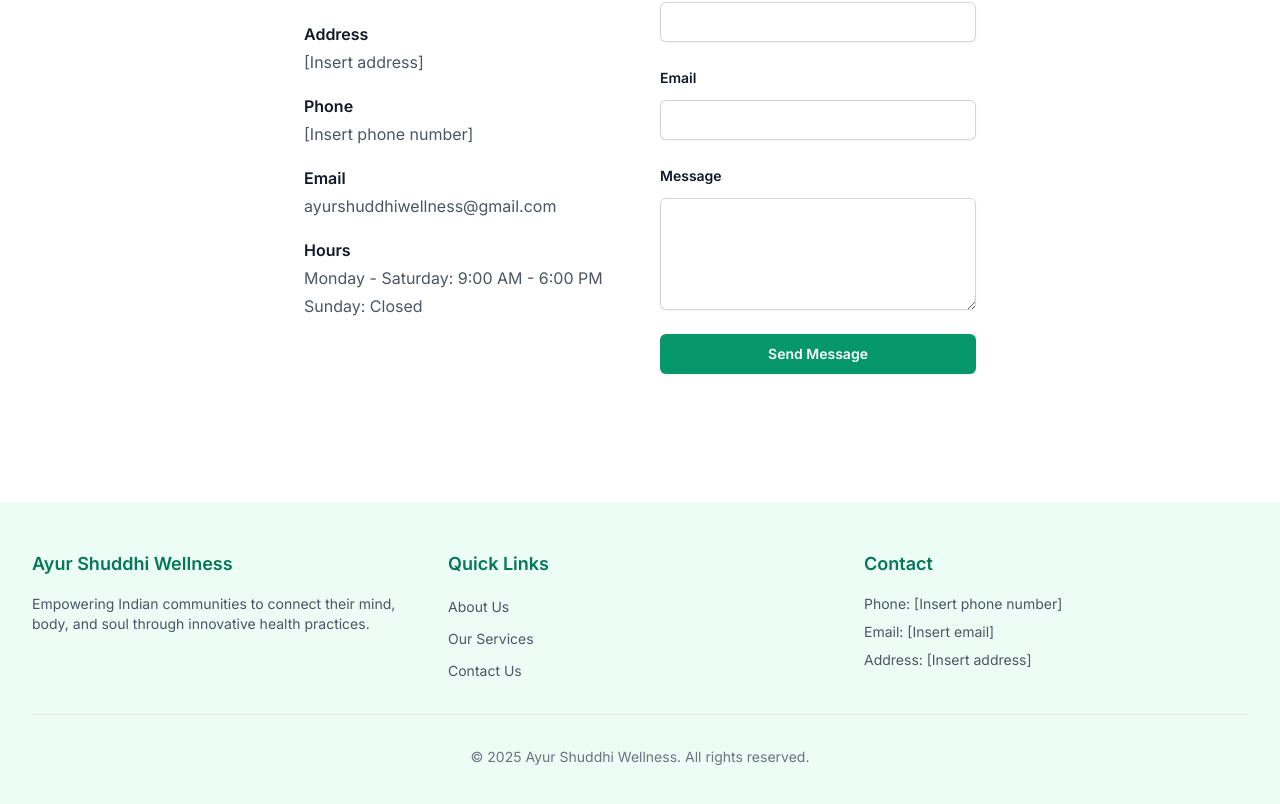
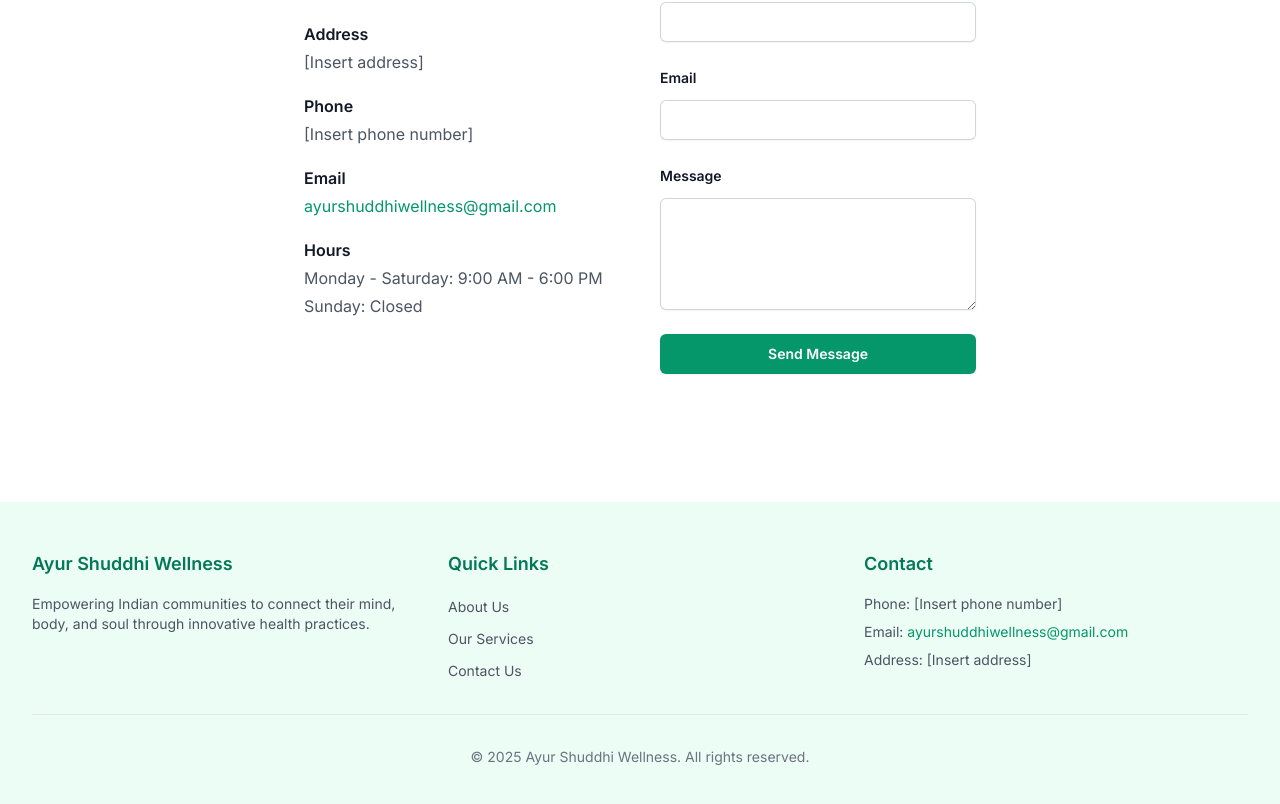
Before and after one commit to naman3824/ayurshuddhiwellness, a Next.js app: page /en-IN/contact in a window 1280 px wide. Shown: the part 416-1220 px from the top of the page. Built offline with nearby package versions, Linux system fonts and the light colour scheme.

Commit message:
added email addres to contact  page and footer

```diff
--- a/app/[lang]/contact/page.tsx
+++ b/app/[lang]/contact/page.tsx
@@ -29,7 +29,11 @@ export default function ContactPage() {
                 </div>
                 <div>
                   <dt className="font-semibold text-gray-900">Email</dt>
-                  <dd>ayurshuddhiwellness@gmail.com</dd>
+                  <dd>
+                    <a href="mailto:ayurshuddhiwellness@gmail.com" className="text-emerald-600 hover:text-emerald-500">
+                      ayurshuddhiwellness@gmail.com
+                    </a>
+                  </dd>
                 </div>
                 <div>
                   <dt className="font-semibold text-gray-900">Hours</dt>
--- a/components/Footer.tsx
+++ b/components/Footer.tsx
@@ -35,7 +35,7 @@ export function Footer({ lang }: { lang: string }) {
             <h3 className="text-lg font-semibold text-emerald-700">Contact</h3>
             <ul className="mt-4 space-y-2 text-sm text-gray-600">
               <li>Phone: [Insert phone number]</li>
-              <li>Email: [Insert email]</li>
+              <li>Email: <a href="mailto:ayurshuddhiwellness@gmail.com" className="text-emerald-600 hover:text-emerald-500">ayurshuddhiwellness@gmail.com</a></li>
               <li>Address: [Insert address]</li>
             </ul>
           </div>
```
